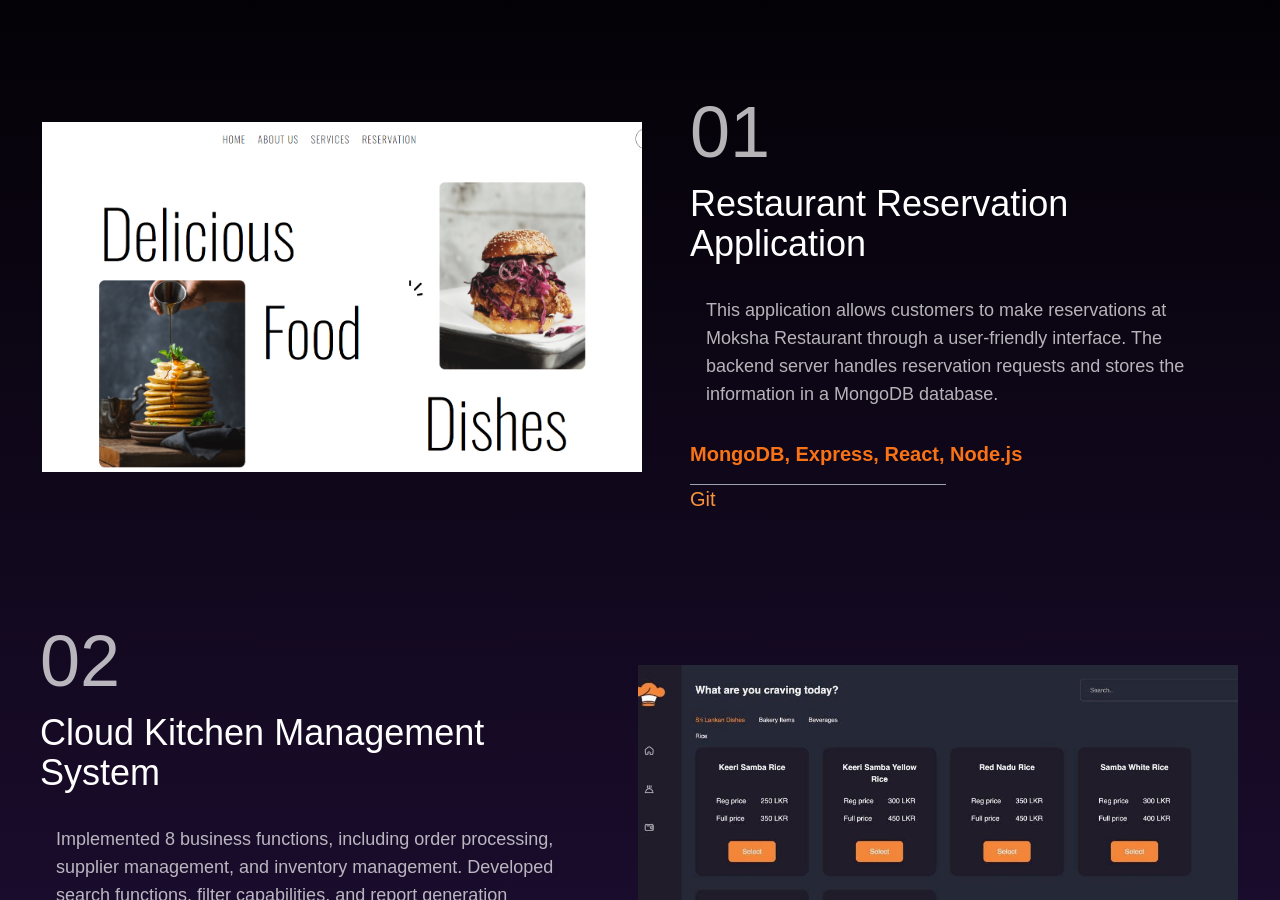
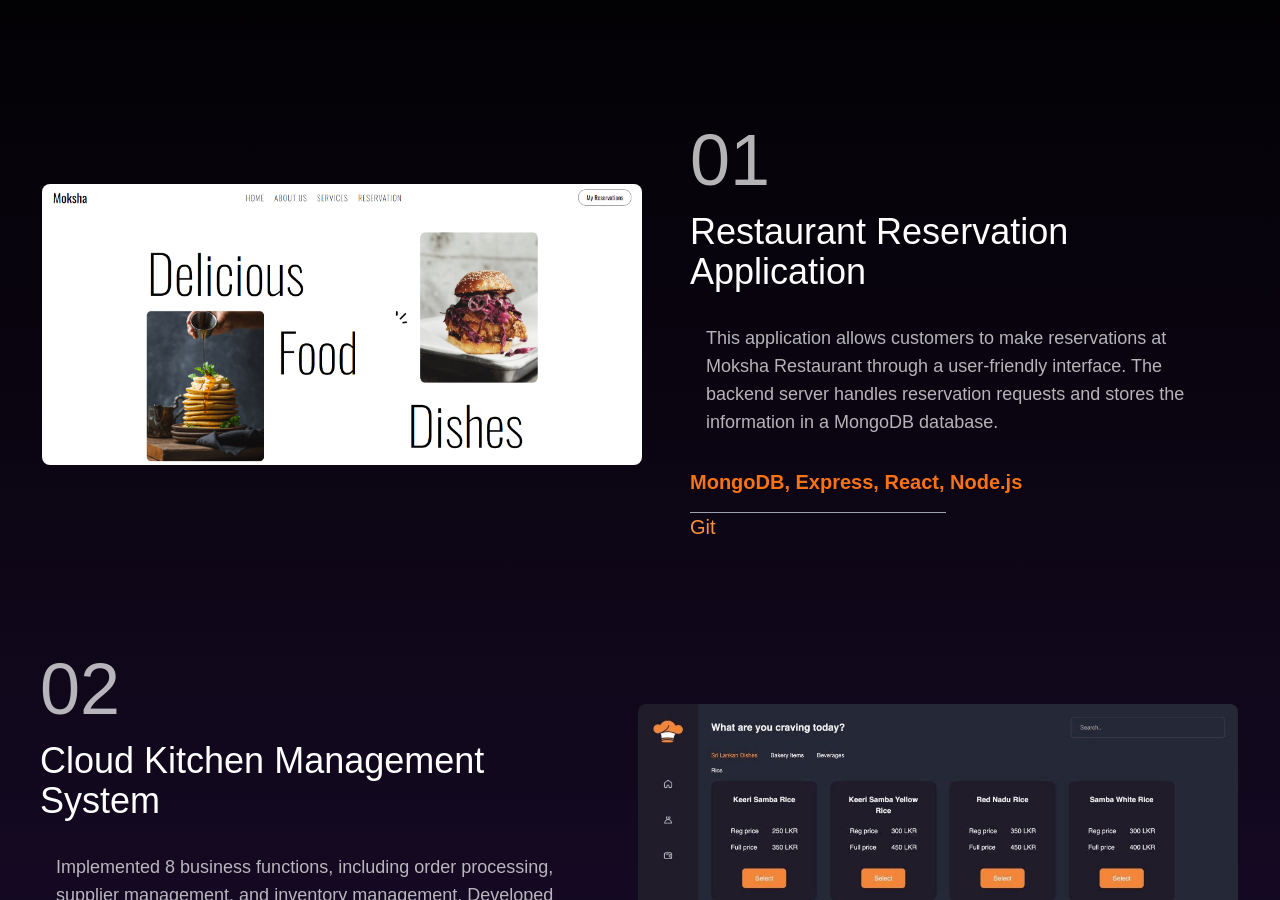
Before and after one commit to Oshadhie/My-Portfolio, a Next.js app: page / in a window 1280 px wide. Shown: the part 1900-2800 px from the top of the page. Built offline with nearby package versions, Linux system fonts and the light colour scheme.

Commit message:
new project

```diff
--- a/src/components/About.tsx
+++ b/src/components/About.tsx
@@ -92,7 +92,7 @@ const About = () => {
               </h2>
               <p className="text-sm md:text-lg text-white/70 mt-2 text-center md:text-left">
                 JavaScript, Kotlin, Python, Java, HTML, CSS, PHP, SQL, C, R,
-                MERN Stack, React + Vite, Tailwind CSS, Eclipse, Android Studio,
+                MERN Stack, React + Vite, Tailwind CSS,Laravel, Eclipse, Android Studio,
                 Visual Studio, VS Code, Figma, Trello, Office 365, UML Design,
                 Database Design, Agile, UI/UX Design.
               </p>
--- a/src/components/Contact.tsx
+++ b/src/components/Contact.tsx
@@ -8,7 +8,7 @@ const MyContact = [
     },
     {
         icon: FaMailBulk,
-        desc:"Oshadhiindudunu@gmail.com"
+        desc:"oshadhiindudunu@gmail.com"
     },
     {
         icon: FaHome,
--- a/src/components/Footer.tsx
+++ b/src/components/Footer.tsx
@@ -8,9 +8,9 @@ const Footer = () => {
             <h1 className="text-2xl font-bold">I W O Indudunu</h1>
 
             <div className="flex space-x-6 mt-4">
-                <a href="#" className="hover:text-gray-300"><FaFacebook size={35}/></a>
-                <a href="#" className="hover:text-gray-300"><FaLinkedin size={35}/></a>
-                <a href="#" className="hover:text-gray-300"><FaGithub size={35}/></a>
+                <a href="https://www.facebook.com/share/15xUqCmiLx/?mibextid=wwXIfr" className="hover:text-gray-300"><FaFacebook size={35}/></a>
+                <a href="http://linkedin.com/in/oshadhie-indudunu-34656b2b5" className="hover:text-gray-300"><FaLinkedin size={35}/></a>
+                <a href="https://github.com/Oshadhie" className="hover:text-gray-300"><FaGithub size={35}/></a>
             </div>
         </div>
     )
--- a/src/components/Portfolio.tsx
+++ b/src/components/Portfolio.tsx
@@ -6,6 +6,7 @@ import group from "../assets/group.jpg";
 import restaurant from "../assets/moksha.png";
 import task from "../assets/task.png";
 import game from "../assets/game.png";
+import tasks from "../assets/Tasks.png";
 
 const projects = [
   {
@@ -35,6 +36,13 @@ const projects = [
     devStack: "Kotlin",
     git: "https://github.com/Oshadhie/Riding-Space-Ship",
     src: game,
+  },
+  {
+    title: "Task Manager Application",
+    desc: "Task Manager is a simple yet powerful task management web app designed to help users organize their daily tasks efficiently. With Task Manager, users can easily add, update, delete tasks, filter pending and completed tasks and search tasks. Task management is a snap with the app's clear and simple design.",
+    devStack: "Laravel, PHP, MYSQL",
+    git: "https://github.com/Oshadhie/Task-Manager",
+    src: tasks,
   },
 ];
 
@@ -67,7 +75,15 @@ const Portfolio = () => {
 
             {/* Image section */}
             <div className="flex justify-center items-center w-full md:w-1/2 order-2">
-              <Image src={project.src} alt={project.title} className="h-[350px] w-auto object-cover" />
+            <Image
+              src={project.src}
+              alt={project.title}
+              className="rounded-lg"
+              layout="responsive"
+              width={700}
+              height={500}
+              objectFit="contain"
+            />
             </div>
           </motion.div>
         ))}
```
Also changed, not shown: src/assets/Tasks.png (added).
